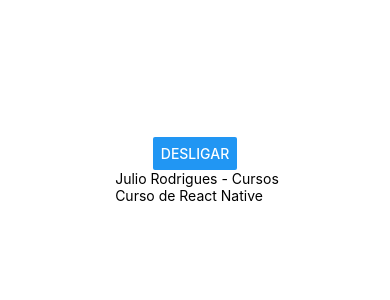
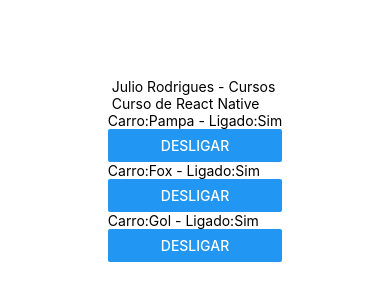
Before and after one commit to JulioCRodrigues/app1-react-native, a React Native app: screen / in a window 390 px wide. Shown: the part 262-562 px from the top of the page. Built offline with nearby package versions, Linux system fonts and the light colour scheme.

Commit message:
Usando estado e props em componentes de Classe e Funcional

```diff
--- a/App.js
+++ b/App.js
@@ -1,32 +1,26 @@
 //import React, { Component } from 'react';
 import React, {useState} from 'react';
 import {StyleSheet, View,Text,Button} from 'react-native';
-import Caixa from './componentes/caixas'
-import Estilos from './estilos/estilos'
-import ListaPlana from './componentes/flatlist'
-
-const imgBack1 = './assets/bg1.jpg'
-const imgBack2 = './assets/bg2.jpg'
+import Estilos from './estilos/estilos';
+import CarroF from './componentes/CarroF';
+import CarroC from './componentes/CarroC';
 
 export default function app1() {
-
-const [ligado, setLigado] = useState(true)
 
 
 
   return(
     <View style={Estilos.conteiner}>
-      <Button
-        title={ligado?"Desligar":"Ligar"}
-        onPress={() =>setLigado(!ligado)}
-      />
-      {ligado?
+
         <View>
           <Text> Julio Rodrigues - Cursos</Text>
           <Text> Curso de React Native</Text>
+          <CarroC nome="Pampa"/>
+          <CarroF nome="Fox"/>
+          <CarroF nome="Gol"/>
         </View>
-        : <Text>Falha ao carregar</Text>
-      }
+
+
     </View>
   );
 };
--- /dev/null
+++ b/componentes/CarroC.js
@@ -0,0 +1,21 @@
+import React, {Component} from 'react';
+import {View, Text, Button} from 'react-native';
+
+export default class Carro extends Component{
+
+    state={ligado: true}
+
+    render(props){
+        return(
+            <View>
+                <Text>Carro:{this.props.nome} - Ligado:{this.state.ligado ? 'Sim': 'Não'}</Text>
+                <Button
+                    title={this.state.ligado ? 'Desligar' : 'Ligar'}
+                    onPress={
+                        () => {this.setState({ligado: !this.state.ligado})}
+                    }
+                />
+            </View>
+        )
+    }
+}
--- /dev/null
+++ b/componentes/CarroF.js
@@ -0,0 +1,18 @@
+import React, {useState} from 'react';
+import {View, Text, Button} from 'react-native';
+
+export default function(props){
+
+    const [ligado, setLigado] = useState(true)
+    return(
+        <View>
+                <Text>Carro:{props.nome} - Ligado:{ligado ? 'Sim': 'Não'}</Text>
+                <Button
+                    title={ligado ? 'Desligar' : 'Ligar'}
+                    onPress={
+                        () => {setLigado(!ligado)}
+                    }
+                />
+            </View>
+    )
+}
```
